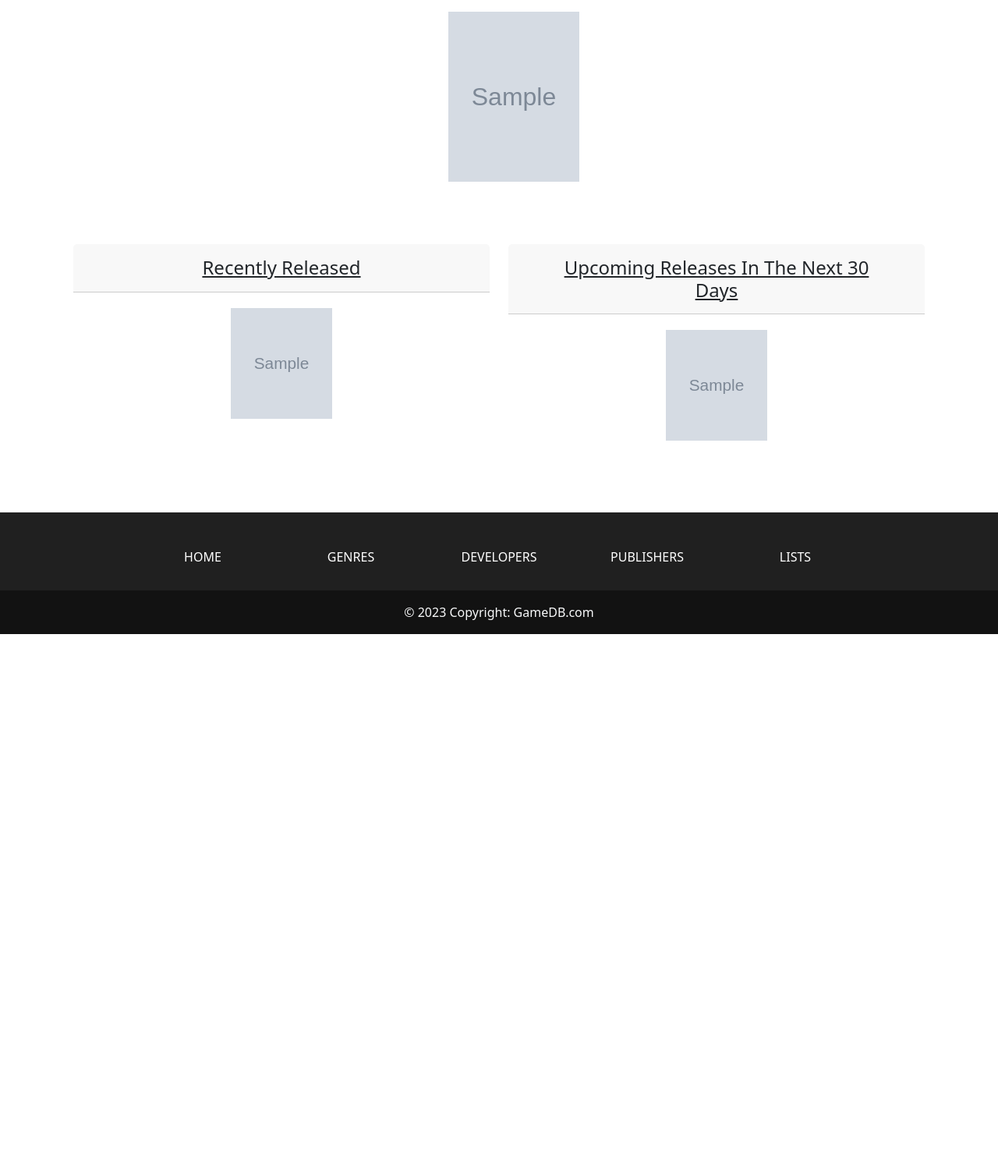
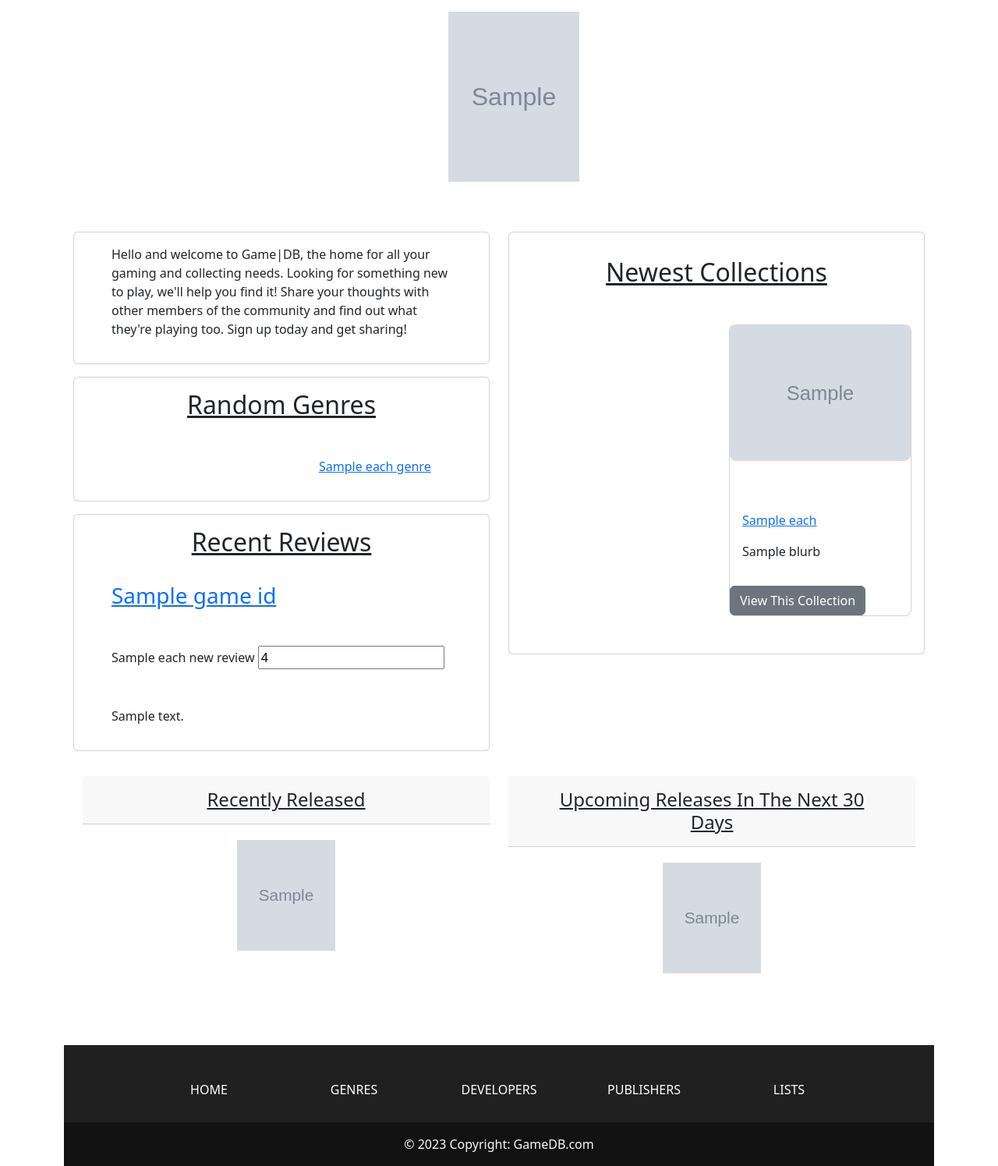
Before and after one commit to fergalcob/gamedb-live, a Django app: template gamedb/catalog/templates/index.html in a window 1280 px wide. Shown: the part 183-1678 px from the top of the page at 78% size. Before the commit the page ends 996 px from the top, so only its background shows below. Run offline with Django 4.2, Linux system fonts and the light colour scheme; the template is opened without the code that fills it: most values are stand-ins (such as "Sample title", 1, 10 or a date in 2020); grey boxes marked "Sample" are stand-in pictures; some libraries are stand-ins or nearby versions.

Commit message:
Main body and welcome content added to index

```diff
--- a/gamedb/catalog/templates/index.html
+++ b/gamedb/catalog/templates/index.html
@@ -29,9 +29,95 @@
     </div>
   </div>
 </div>{% endif %}
+<div class="container-fluid">
+    <div class="row justify-content-end">
+
+      <div class="col-md-6">
+        <div class="row justify-content-end g-0">
+          <div class="card my-2 mx-auto front-page">
+            <p class="ps-5 pe-5 pt-3 pb-3">Hello and welcome to Game|DB, the home for all your gaming and collecting needs. Looking for something new to play, we'll help you find it! Share your thoughts with other members of the community and find out what they're playing too. Sign up today and get sharing!</p>
+          </div>
+        </div>
+        <div class="row justify-content-end g-0">
+          <div class="card my-2 mx-auto front-page">
+            <div class="card-title mb-0 front-page-header"><h2 class="text-center my-3 text-center text-decoration-underline">Random Genres</h2></div>
+
+            <div class="mt-3 mb-3">
+              <div class="row justify-content-end g-0">
+                {% for each_genre in random_genres %}
+                {% if forloop.counter == 3 or forloop.counter == 5 %}
+                <div class="row justify-content-end g-0">
+                  {% endif %}
+                  <div class="col-6 reverse g-0 ps-5 pe-5 pt-3 pb-3"><a
+                      href="/catalog/genres/{{ each_genre.genre_id }}">{{ each_genre.genre_name }}</a></div>
+                  {% if forloop.counter == 2 or forloop.counter == 4 %}
+                </div>
+                {% endif %}
+                {% endfor %}
+              </div>
+            </div>
+          </div>
+        </div>
+        <div class="row justify-content-end g-0">
+          <div class="card my-2 mx-auto front-page">
+            <div class="card-title mb-0 front-page-header"><h2 class="text-center my-3 text-center text-decoration-underline">Recent Reviews</h2></div>
+            <div class="mb-3">
+              <div class="row justify-content-end g-0">{% for each_new_review in all_recent_reviews %}
+                <div class="row justify-content-end g-0">
+                  <div class="card-title front-page-header">
+                  <h3 class="ps-5 pe-5 pt-3 pb-3"><a href="games/{{each_new_review.game_id.id}}">
+                    {{ each_new_review.game_id.game_title }}</a></h3>
+                  </div>
+                  <p class="ps-5 pe-5 pt-3 pb-3">{{ each_new_review.review_title}} <input
+                      value="{{ each_new_review.rating }}" class="rating" data-readonly="true" data-show-clear="false"
+                      data-show-caption="false" aria-hidden="true"></p>
+                  <div class="ps-5 pe-5 pt-3 pb-3 review-text">
+                    {% autoescape off %}
+                    {{ each_new_review.comment|truncatechars:200 }}
+                    {% endautoescape %}
+                  </div>
 
 
+                </div>
+                {% endfor %}
+              </div>
+            </div>
+          </div>
+        </div>
+      </div>
+      <div class="col-12 col-md-6">
+        <div class="card my-2 mx-auto front-page box-shadow">
+          <div class="row justify-content-end g-0 my-3">
+            <div class="card-title mb-0 front-page-header"><h2 class="text-center my-3 text-center text-decoration-underline">Newest Collections</h2></div>
 
+            {% for each_list in all_recent_lists %}
+            {% if forloop.counter == 3 or forloop.counter == 5 %}
+            <div class="row justify-content-end g-0">
+              {% endif %}
+              <div class="col-6 align-content-stretch my-3">
+                <div class="card rounded-3 m-3 small-card lists ">
+                  <a href="/../catalog/lists/{{ each_list.id }}"><img src="{{ each_list.list_image.url }}"
+                      class="rounded-3 mb-5 list-image w-100 h-100" width="100" height="150" alt="Cover Image Of {{ each_list.list_title }} list"></a>
+                      <div class="card-body">
+                      <a href="/../catalog/lists/{{ each_list.id }}">
+                    <p >{{ each_list.list_title }}</p>
+                  </a>
+                  <p >{{ each_list.blurb|truncatechars:100 }}</p>
+                      </div>
+                  <div class="list-button">
+                  <a class="btn btn-secondary" href="lists/{{ each_list.id }}" role="button">View This Collection</a>
+                </div>
+                </div>
+              </div>
+              {% if forloop.counter == 2 or forloop.counter == 4 %}
+            </div>
+            {% endif %}
+
+            {% endfor %}
+          </div>
+        </div>
+      </div>
+    </div>
 <div class="container-fluid">
     <div class="row justify-content-end">
     {% if recent_releases %}
```
